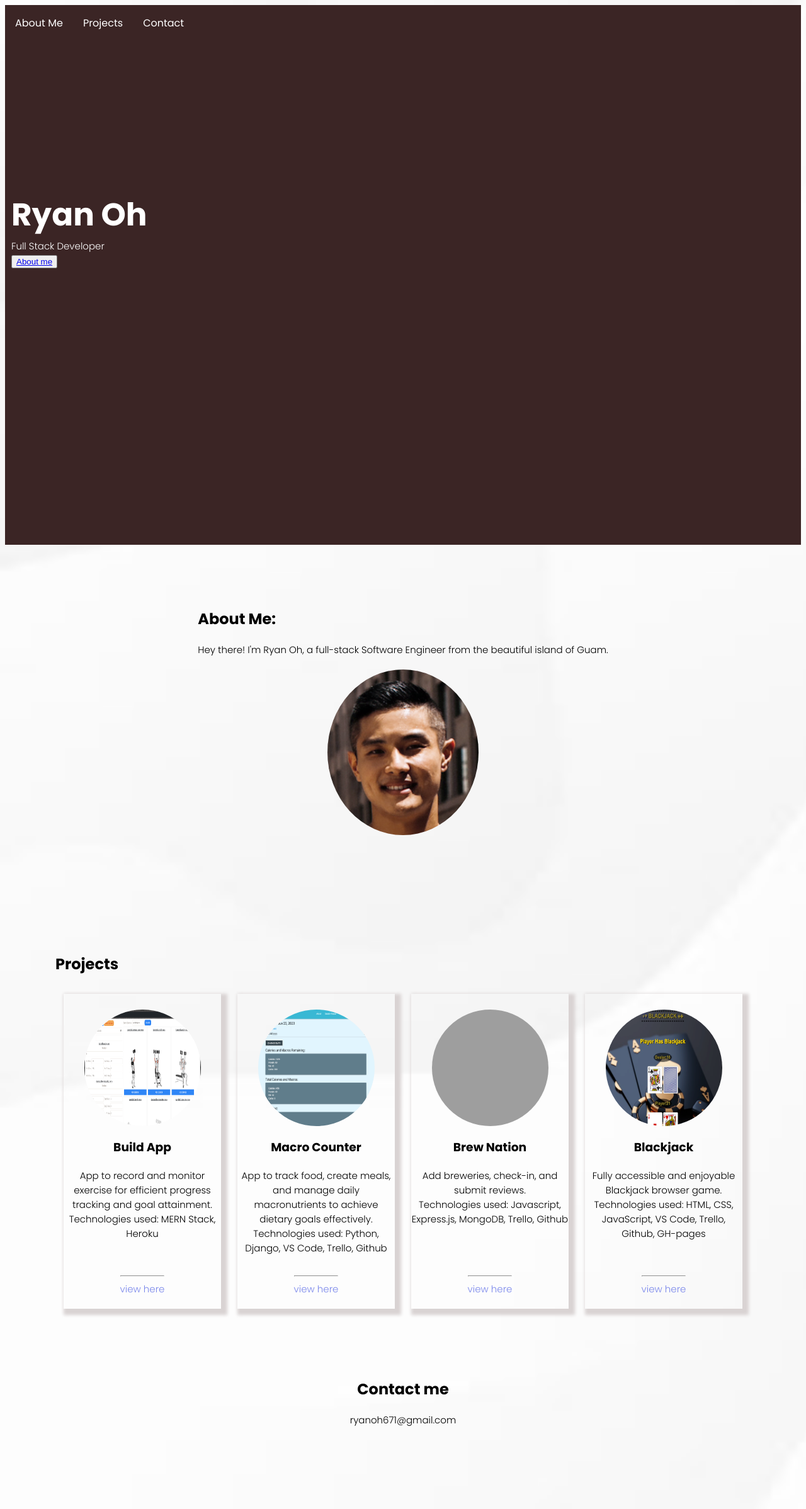
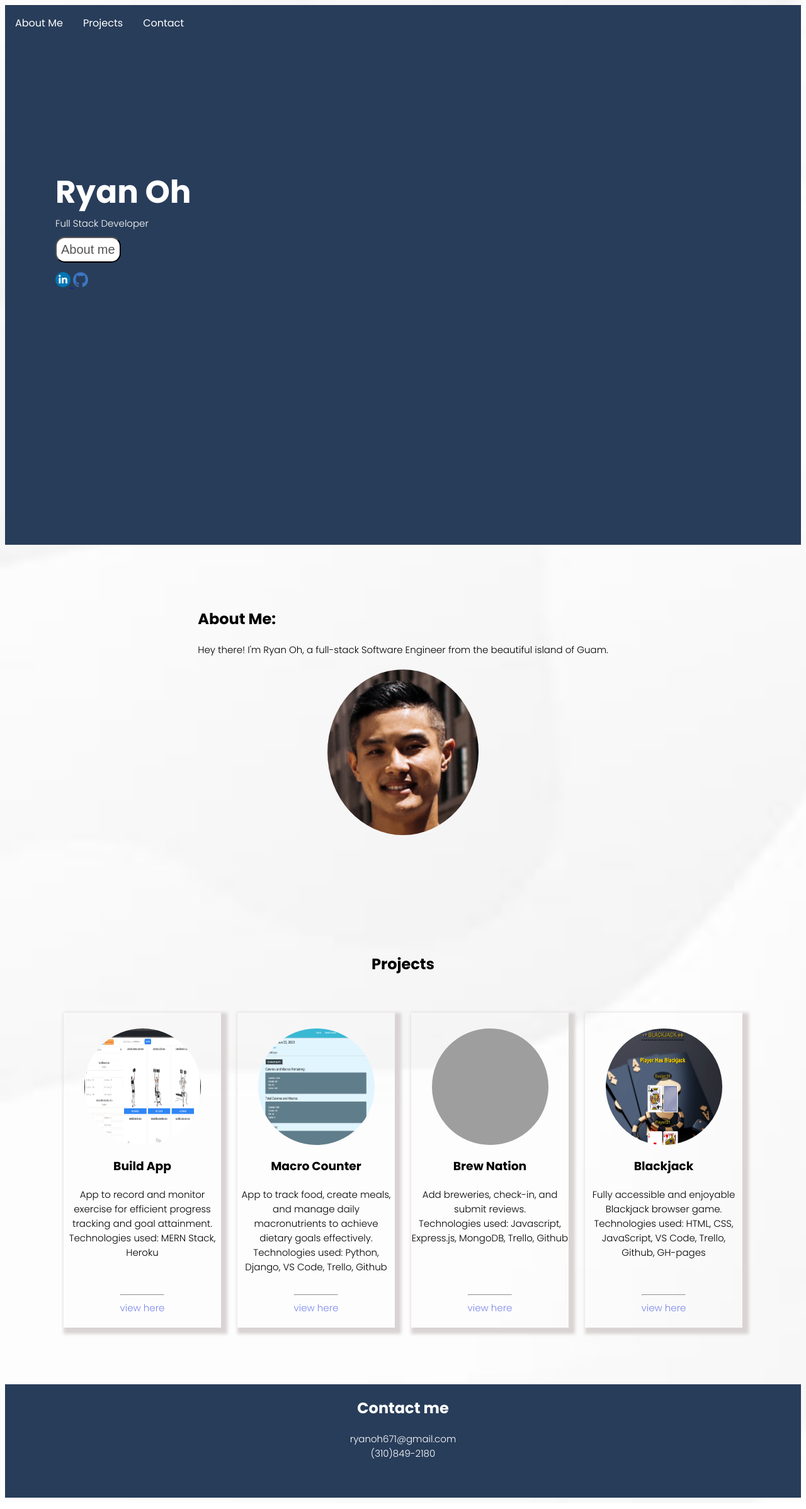
Before and after one commit to ryanoh671/portfolio, a plain HTML site: page index.html in a window 1280 px wide. Shown: the whole page at 63% size. Drawn offline with Linux system fonts and the light colour scheme; grey boxes are pictures that could not be loaded.

Commit message:
css updates

```diff
--- a/css/main.css
+++ b/css/main.css
@@ -4,21 +4,21 @@ body {
   font-family: 'Poppins', sans-serif;
 }
 
-#name-title {
-  margin-left: 80px;
-  margin-bottom: 200px;
+#hero {
+  background-color: rgb(40, 61, 90);
 }
 
-#hero {
-  background-color: rgb(59, 37, 37);
-}
-
-#name-div {
+#header {
   display: flex;
   flex-direction: column;
   justify-content: center;
   height: 100vh;
   color: white;
+}
+
+#header-info {
+  margin-left: 80px;
+  margin-bottom: 200px;
 }
 
 h1 {
@@ -32,6 +32,44 @@ p {
   font-weight: 300;
 }
 
+#about-me-btn {
+  background-color: white;
+  margin-top: 10px;
+  border-radius: 15px;
+  padding: 7px;
+}
+
+#about-me-btn:hover {
+  background-color: rgb(185, 185, 185);
+}
+
+#about-me-btn > a {
+  text-decoration: none;
+  color: rgb(83, 83, 83);
+  font-size: 20px;
+}
+
+#about-me-btn > a:hover {
+  /* color: blue; */
+}
+
+#icons {
+  /* float: right; */
+  margin-top: 15px;
+}
+
+#icons > a > img {
+  width: 3vmin;
+}
+
+#icons > a > img:hover {
+  transform: scale(1.2);
+}
+
+#icons:hover > a {
+  text-decoration: none;
+}
+
 #about-me {
   display: flex;
   justify-content: space-around;
@@ -41,8 +79,12 @@ p {
 #my-projects {
   display: flex;
   flex-direction: column;
-  /* align-items: center; */
   padding: 80px;
+}
+
+#my-projects > h2 {
+  text-align: center;
+  margin-bottom: 50px;
 }
 
 #headshot {
@@ -88,9 +130,18 @@ p {
   color: rgb(123, 136, 235);
 }
 
+.project-link:hover{
+  color: rgb(8, 30, 91);
+}
+
 footer {
-  height: 200px;
+  height: 180px;
   text-align: center;
+  background-color: rgb(40, 61, 90);
+  color: white;
+  display: flex;
+  flex-direction: column;
+  /* justify-content: center; */
 }
 
 /*
@@ -119,6 +170,10 @@ ul {
   overflow: hidden;
 }
 
+ul.show {
+  display: block;
+}
+
 li {
   float: left;
 }
@@ -132,9 +187,9 @@ li a {
 }
 
 li a:hover {
-  background-color: #f4f4f4;
+  /* background-color: #f4f4f4; */
   text-decoration: none;
-  color: rgb(0, 0, 0);
+  color: rgb(136, 136, 136);
 }
 
 @media only screen and (max-width: 1280px) {
@@ -163,6 +218,8 @@ li a:hover {
     margin-top: 20px;
   }
 }
+
+
 
 /* #project-img {
   width: 20%;
@@ -232,3 +289,34 @@ footer {
   width: 30vmin;
   margin: 0 auto;
 } */
+
+.hamburger {
+  display: none;
+}
+
+@media only screen and (max-width: 600px) {
+  .hamburger {
+    display: block;
+    border: 0;
+    background-color: transparent;
+    color: white;
+    font-size: 30px;
+    float: right;
+  }
+
+  ul {
+    display: none;
+  }
+
+
+  li {
+    float: right;
+  }
+
+  nav {
+    background-color: rgb(83, 104, 141);
+    display: flex;
+    flex-direction: row-reverse;
+  }
+
+}
--- a/index.html
+++ b/index.html
@@ -10,24 +10,34 @@
   <link rel="preconnect" href="https://fonts.googleapis.com">
   <link rel="preconnect" href="https://fonts.gstatic.com" crossorigin>
   <link href="https://fonts.googleapis.com/css2?family=Bree+Serif&family=Poppins:wght@300;400;600;700;800&display=swap" rel="stylesheet">
-  <script defer src="js/main.js"></script>
+  <script src="https://kit.fontawesome.com/2bd99775c7.js" crossorigin="anonymous"></script>
+  <script defer src="js/app.js"></script>
 </head>
 <body>
   <section id="hero">
     <nav>
-      <div>
-        <ul id="nav">
-          <li><a href="#about-me">About Me</a></li>
-          <li><a href="#my-projects">Projects</a></li>
-          <li><a href="#contact">Contact</a></li>
-        </ul>
-      </div>
+      <button class="hamburger" id="hamburger">
+        <i class="fas fa-bars"></i>
+      </button>
+      <ul id="nav-list">
+        <li><a href="#about-me">About Me</a></li>
+        <li><a href="#my-projects">Projects</a></li>
+        <li><a href="#contact">Contact</a></li>
+      </ul>
     </nav>
-    <div id="name-div">
-      <div id="name-title">
+    <div id="header">
+      <div id="header-info">
         <h1>Ryan Oh</h1>
         <p>Full Stack Developer</p>
-        <button><a href="#about-me">About me</a></button>
+        <button id="about-me-btn"><a href="#about-me">About me</a></button>
+        <div id="icons">
+          <a href="https://www.linkedin.com/in/ryan-oh-dev/" target="_blank">
+            <img src="images/linkedin icon.png" alt="">
+          </a>
+          <a href="https://github.com/ryanoh671" target="_blank">
+            <img src="images/github icon.png" alt="">
+          </a>
+        </div>
       </div>
     </div>
   </section>
@@ -88,6 +98,7 @@
   <footer id="contact">
     <h2>Contact me</h2>
     <p>ryanoh671@gmail.com</p>
+    <p>(310)849-2180</p>
   </footer>
 
   <!-- <div class="" id="about-me">
--- /dev/null
+++ b/js/app.js
@@ -0,0 +1,8 @@
+const hamburgerBtn = document.getElementById('hamburger');
+const navList = document.getElementById('nav-list');
+
+function toggleButton() {
+  navList.classList.toggle('show')
+}
+
+hamburgerBtn.addEventListener('click', toggleButton)
```
